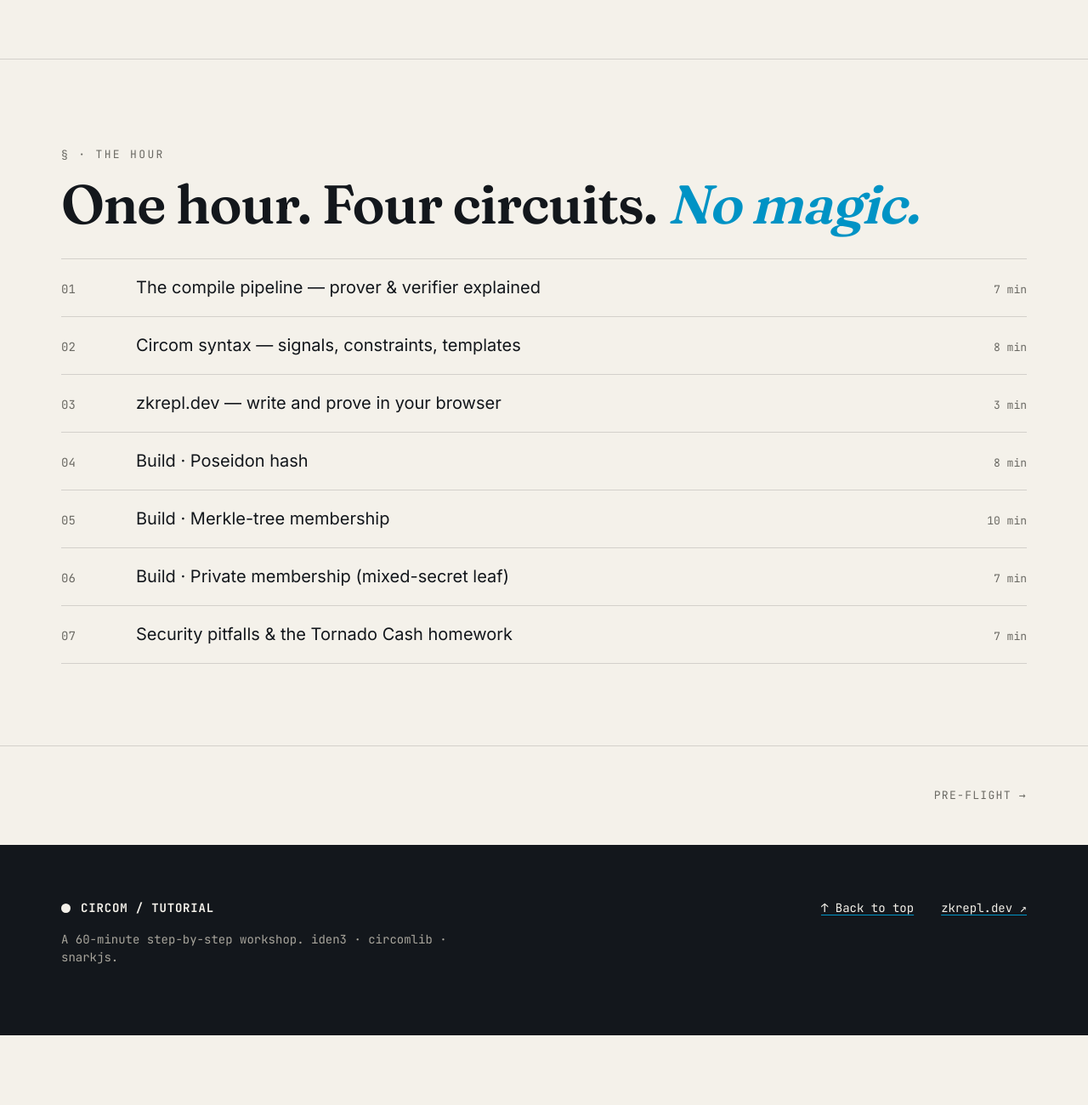
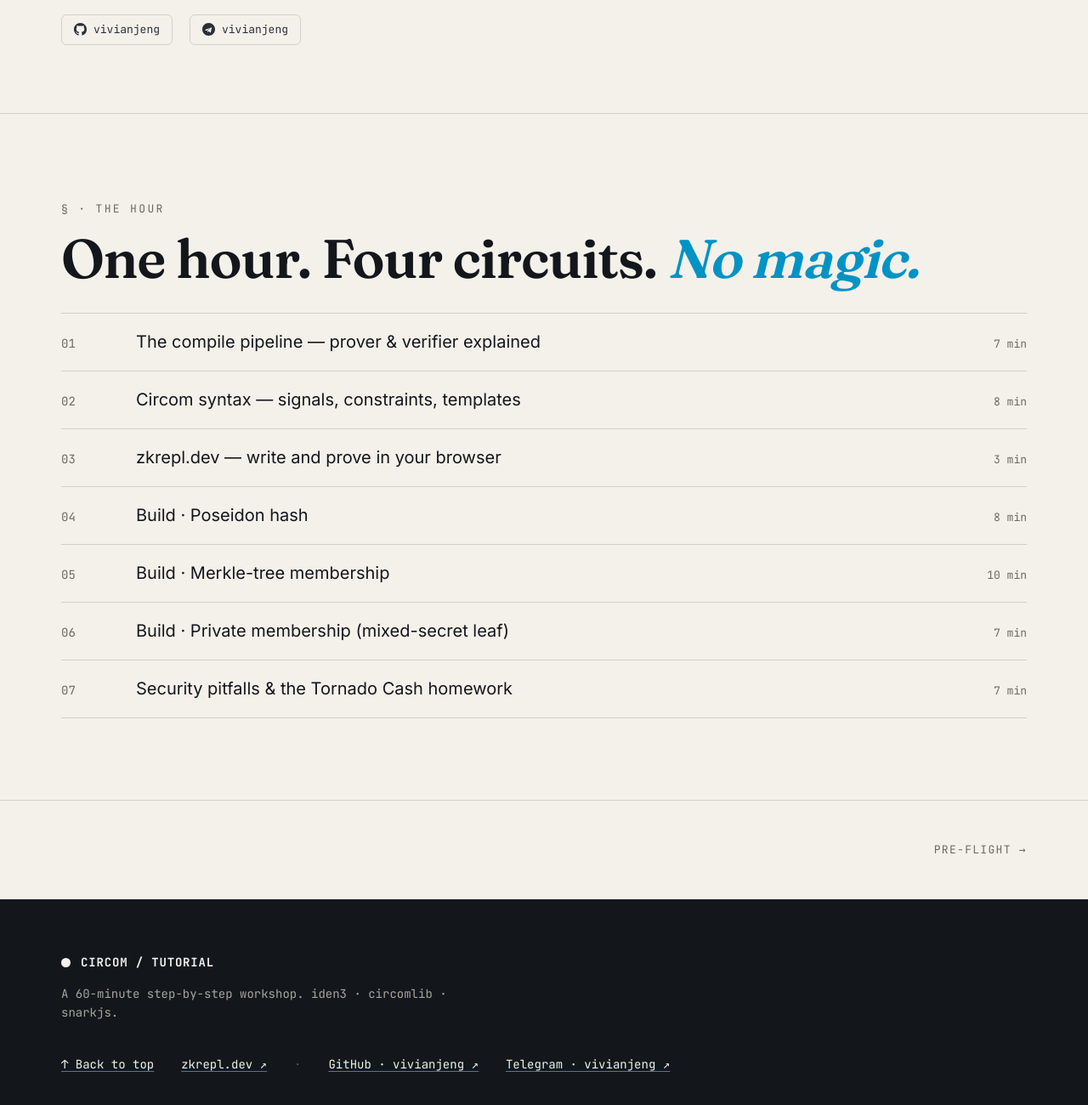
Before and after one commit to vivianjeng/circom-web, a website built with Vite: page index.html in a window 1280 px wide. Shown: the part 744-2044 px from the top of the page at 85% size. Before the commit the page ends 1962 px from the top, so only its background shows below. Built offline with nearby package versions, Linux system fonts and the light colour scheme.

Commit message:
Add social media links to index.html for improved connectivity
- Introduced links to GitHub and Telegram profiles, enhancing user engagement and accessibility.
- Updated footer section to include these links with appropriate styling for better visibility.

```diff
--- a/index.html
+++ b/index.html
@@ -42,6 +42,16 @@
       <span class="pill">merkle</span>
       <span class="pill solid">tornado · homework</span>
     </div>
+    <div style="margin-top:28px;display:flex;gap:20px;flex-wrap:wrap">
+      <a href="https://github.com/vivianjeng" target="_blank" rel="noopener" style="display:inline-flex;align-items:center;gap:8px;font-family:var(--mono);font-size:13px;color:var(--ink-2);text-decoration:none;border:1px solid var(--rule);border-radius:6px;padding:7px 14px;transition:border-color .15s,color .15s" onmouseover="this.style.borderColor='var(--ink-2)';this.style.color='var(--ink)'" onmouseout="this.style.borderColor='var(--rule)';this.style.color='var(--ink-2)'">
+        <svg width="15" height="15" viewBox="0 0 16 16" fill="currentColor" aria-hidden="true"><path d="M8 0C3.58 0 0 3.58 0 8c0 3.54 2.29 6.53 5.47 7.59.4.07.55-.17.55-.38 0-.19-.01-.82-.01-1.49-2.01.37-2.53-.49-2.69-.94-.09-.23-.48-.94-.82-1.13-.28-.15-.68-.52-.01-.53.63-.01 1.08.58 1.23.82.72 1.21 1.87.87 2.33.66.07-.52.28-.87.51-1.07-1.78-.2-3.64-.89-3.64-3.95 0-.87.31-1.59.82-2.15-.08-.2-.36-1.02.08-2.12 0 0 .67-.21 2.2.82.64-.18 1.32-.27 2-.27.68 0 1.36.09 2 .27 1.53-1.04 2.2-.82 2.2-.82.44 1.1.16 1.92.08 2.12.51.56.82 1.27.82 2.15 0 3.07-1.87 3.75-3.65 3.95.29.25.54.73.54 1.48 0 1.07-.01 1.93-.01 2.2 0 .21.15.46.55.38A8.013 8.013 0 0016 8c0-4.42-3.58-8-8-8z"/></svg>
+        vivianjeng
+      </a>
+      <a href="https://t.me/vivianjeng" target="_blank" rel="noopener" style="display:inline-flex;align-items:center;gap:8px;font-family:var(--mono);font-size:13px;color:var(--ink-2);text-decoration:none;border:1px solid var(--rule);border-radius:6px;padding:7px 14px;transition:border-color .15s,color .15s" onmouseover="this.style.borderColor='var(--ink-2)';this.style.color='var(--ink)'" onmouseout="this.style.borderColor='var(--rule)';this.style.color='var(--ink-2)'">
+        <svg width="15" height="15" viewBox="0 0 24 24" fill="currentColor" aria-hidden="true"><path d="M12 0C5.373 0 0 5.373 0 12s5.373 12 12 12 12-5.373 12-12S18.627 0 12 0zm5.894 8.221-1.97 9.28c-.145.658-.537.818-1.084.508l-3-2.21-1.447 1.394c-.16.16-.295.295-.605.295l.213-3.053 5.56-5.023c.242-.213-.054-.333-.373-.12L8.32 14.617l-2.96-.924c-.643-.204-.657-.643.136-.953l11.57-4.461c.537-.194 1.006.131.828.942z"/></svg>
+        vivianjeng
+      </a>
+    </div>
   </div>
 </section>
 
@@ -74,9 +84,12 @@
       <span class="mark" style="color:var(--paper)"><span class="dot" style="background:var(--paper)"></span><span style="color:var(--paper)">CIRCOM&nbsp;/&nbsp;TUTORIAL</span></span>
       <p style="margin-top:14px;color:#a8a59c;max-width:480px">A 60-minute step-by-step workshop. iden3 · circomlib · snarkjs.</p>
     </div>
-    <div style="display:flex;gap:32px;color:#a8a59c">
+    <div style="display:flex;gap:32px;color:#a8a59c;flex-wrap:wrap;align-items:center">
       <a href="#top">↑ Back to top</a>
       <a href="https://zkrepl.dev" target="_blank" rel="noopener">zkrepl.dev ↗</a>
+      <span style="color:#4a4f58">·</span>
+      <a href="https://github.com/vivianjeng" target="_blank" rel="noopener">GitHub · vivianjeng ↗</a>
+      <a href="https://t.me/vivianjeng" target="_blank" rel="noopener">Telegram · vivianjeng ↗</a>
     </div>
   </div>
 </footer>
```
